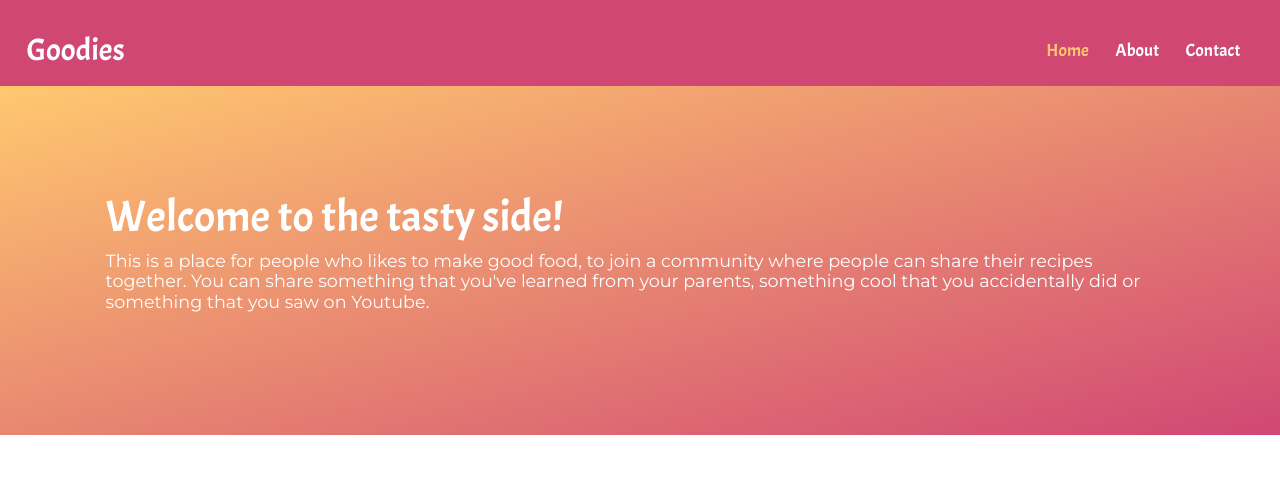
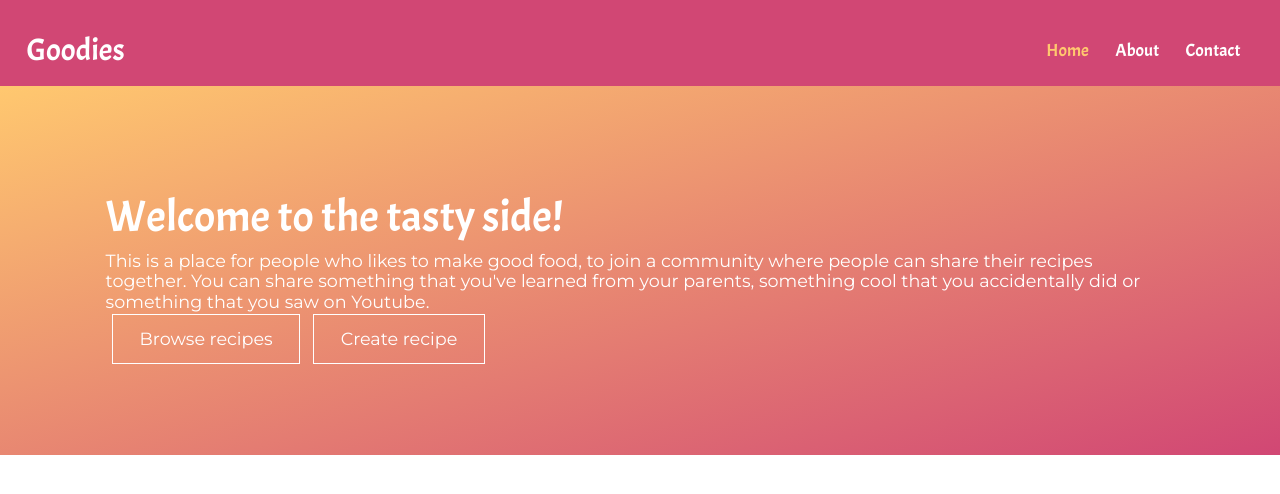
Before and after one commit to DennisSkoko/goodies, a React (Create React App) app in the folder client/: page / in a window 1280 px wide. Shown: the top 494 px of the page. Built offline with nearby package versions, Linux system fonts and the light colour scheme.

Commit message:
Adds buttons to the Welcome page

```diff
--- a/client/src/pages/Welcome.js
+++ b/client/src/pages/Welcome.js
@@ -1,7 +1,9 @@
 import React from 'react'
+import { Link } from 'react-router-dom'
 import Heading from '../ui/Heading'
 import Jumbotron from '../ui/Jumbotron'
 import Text from '../ui/Text'
+import Button from '../ui/Button'
 
 function Welcome () {
   return (
@@ -13,6 +15,8 @@ function Welcome () {
         something that you've learned from your parents, something cool that
         you accidentally did or something that you saw on Youtube.
       </Text>
+      <Button as={Link} to='/recipe/browse' inverted>Browse recipes</Button>
+      <Button as={Link} to='/recipe/create' inverted>Create recipe</Button>
     </Jumbotron>
   )
 }
```
